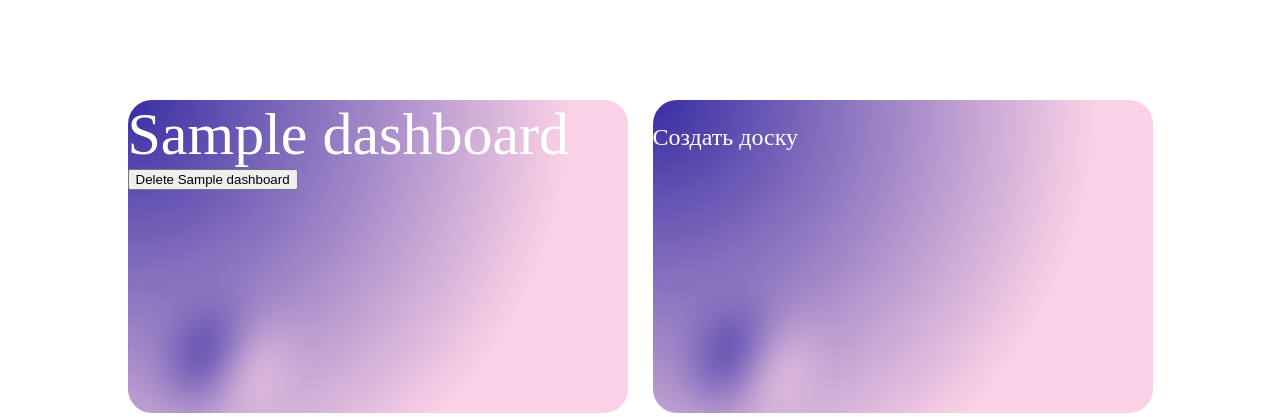
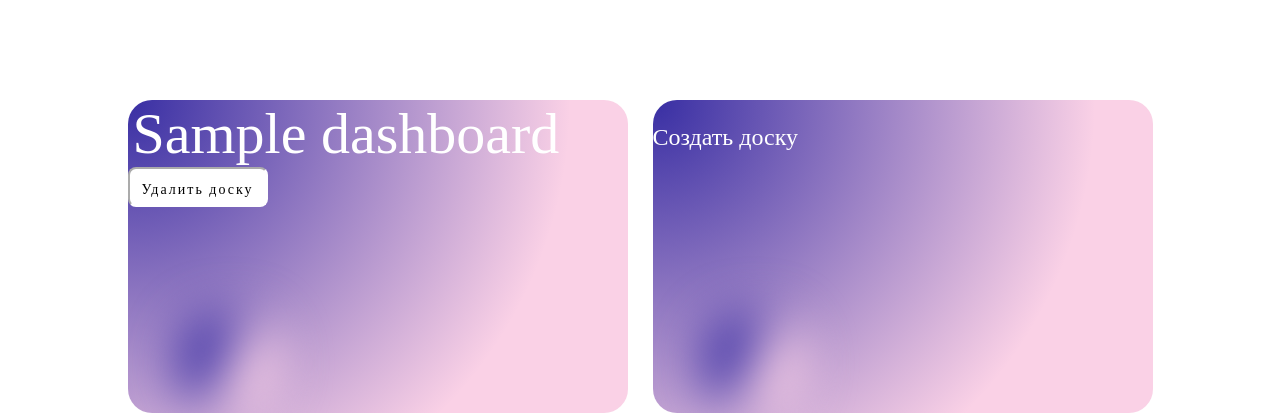
Before and after one commit to Materacl/visual-organizational-structure, a Flask app: template visual_organizational_structure/templates/index.jinja2 in a window 1280 px wide. Shown: the part 80-497 px from the top of the page. Run offline with Flask 3, Linux system fonts and the light colour scheme; a user stored in the database is signed in; tables that the repository leaves empty hold one stand-in row (values such as "Sample post"); the template is opened without the code that fills it: most values are stand-ins (such as "Sample title", 1, 10 or a date in 2020).

Commit message:
поменял форму создания дешборда и кнопку удаления

```diff
--- a/visual_organizational_structure/routes.py
+++ b/visual_organizational_structure/routes.py
@@ -102,7 +102,7 @@ def request_reset_password():
     if form.validate_on_submit():
         user = User.query.filter_by(email=form.email.data).first()
         send_reset_email(user)
-        flash('На вашу почту было отправлено письмо с интструкциями', 'info')
+        flash('На вашу почту было отправлено письмо с инструкциями', 'info')
         return redirect(url_for('login'))
     return render_template('request_reset_password.jinja2', title='Reset Password', form=form)
 
--- a/visual_organizational_structure/static/css/style.css
+++ b/visual_organizational_structure/static/css/style.css
@@ -415,9 +415,14 @@ article>span:hover {
 }
 
 .dash-text {
-  color: white;
-  font-size: 60px;
+  color: rgb(255, 255, 255);
+  font-size: 58px;
   margin: auto;
+  margin-left: 5px;
+  font-style: 'Rubick';
+  white-space: nowrap;
+  overflow: hidden;
+  text-overflow: ellipsis;
 }
 
 .dash-create-text {
@@ -425,6 +430,11 @@ article>span:hover {
   font-size: 24px;
   text-decoration: none;
 }
+
+.create-dashboard-form{
+
+}
+
 
 .create-dashboard-form {
   z-index: 1000;
@@ -434,10 +444,83 @@ article>span:hover {
   padding: 20px;
   /* Add padding */
   border-radius: 8px;
+  border-width: 10px;
+  border-color: #000;
+  margin: 10px;
   /* Add rounded corners */
+  width: 15%;
+  height: 10%;
 }
 
+.confirm-modal {
+  z-index: 1000;
+  display: block;
+  pointer-events: none;
+  transition: opacity 0.5s;
+  .btn {
+    width: auto;
+    max-width: auto;
+    margin: auto;
+  }
+}
 
+.wrapper{
+  position: fixed;
+  top: 50%;
+  left: 50%;
+  transform: translate(-50%, -50%);
+}
+
+.btn-dash{
+  display: block;
+  width: 140px;
+  height: 40px;
+  line-height: 40px;
+  font-size: 14px;
+  font-family: 'Rubick';
+  text-decoration: none;
+  background-color: #ffffff;
+  color: #000000;
+  border: 2px inset #000000;
+  letter-spacing: 2px;
+  text-align: center;
+  position: relative;
+  transition: all .35s;
+  white-space: nowrap;
+  overflow: hidden;
+  text-overflow: ellipsis;
+  border-radius: 8px;
+  border-width: 2px;
+  border-color: white;
+}
+
+.btn-dash span{
+  position: relative;
+  z-index: 2;
+}
+
+.btn-dash:after{
+  position: absolute;
+  content: "";
+  top: 0;
+  left: 0;
+  width: 0;
+  height: 100%;
+  background: #ce224a;
+  transition: all .35s;
+}
+
+.btn-dash:hover{
+  color: #fff;
+}
+
+.btn-dash:hover:after{
+  width: 100%;
+}
+
+.btn-form-dash{
+  background-color: white;
+}
 
 
 /* login-register*/
@@ -523,7 +606,18 @@ article>span:hover {
   color: #fff;
   letter-spacing: 1px;
   font-family: 'Rubik', sans-serif;
+  transition: 1s;
 }
+
+
+
+
+.form>button:hover {
+  transform: scale(1.05);
+  background: linear-gradient(to right, #de48b5 25%, #0097ff 100%);
+
+}
+
 
 /*animation
 .animation {
--- a/visual_organizational_structure/templates/index.jinja2
+++ b/visual_organizational_structure/templates/index.jinja2
@@ -12,8 +12,8 @@
                     <figure>
                         <img src="#" alt="" class="dash">
                         <p class="dash-text">{{ dashboard.name }}</p>
-                        <form action="/delete_dashboard/{{ dashboard.id }}" method="post">
-                            <button type="submit">Delete {{ dashboard.name }}</button>
+                        <form action="/delete_dashboard/{{ dashboard.id }}" method="post" class="btn-dash-low">
+                            <button type="submit" class="btn-dash"><span>Удалить доску</span></button>
                         </form>
                     </figure>
                 </a>
@@ -30,11 +30,15 @@
                         <p class="dash-create-text" id="create-dashboard-text">Создать доску</p>
                     </figure>
                 </a>
-                <form class="create-dashboard-form" id="create-dashboard-form" action="/create_dashboard" method="post"
-                    style="display:none; position: fixed; top: 50%; left: 50%; transform: translate(-50%, -50%);">
-                    <input type="text" name="name" placeholder="Dashboard name">
-                    <input type="submit" value="Create Dashboard">
+                <form class="" id="create-dashboard-form" action="/create_dashboard" method="post"
+                    style="display:none; position: fixed; top: 50%; left: 50%; transform: translate(-50%, -50%); z-index: 1000;">
+                    <div class="form">
+                            <input type="text" name="name" class="form-field" placeholder="Имя доски">
+                            <button type="submit" value="Создать" class ='btn-form-dash'>Создать</button>
+                    </div>
+            </div>
             </form>
+
 </div>
 </span>
 </article>
--- a/visual_organizational_structure/templates/layout.jinja2
+++ b/visual_organizational_structure/templates/layout.jinja2
@@ -53,7 +53,7 @@
                                 <span class="option-text">Login: {{current_user.login}}</span>
                             </li>
                             <li class="option">
-                                <span class="option-text">Email: example@pochta.ru</span>
+                                <span class="option-text">Email: {{current_user.email}}</span>
                             </li>
                             <li class="option">
                                 <span class="option-text">Отделение: Венеция</span>
--- a/visual_organizational_structure/templates/login.jinja2
+++ b/visual_organizational_structure/templates/login.jinja2
@@ -32,7 +32,7 @@
                     <input type="password" name='password' class="form-field" placeholder="Пароль">
                      <nav>
                         <ul class = 'login-change'>
-                            <li><a href="/login" class = "text-black">Регистрация</a></li>
+                            <li><a href="/register" class = "text-black">Регистрация</a></li>
                             <li><a href="/reset_password" class = "text-black">Забыл пароль</a></p></li>
                         </ul>
 
```
Lines whose indentation alone changed are shown as unchanged.
